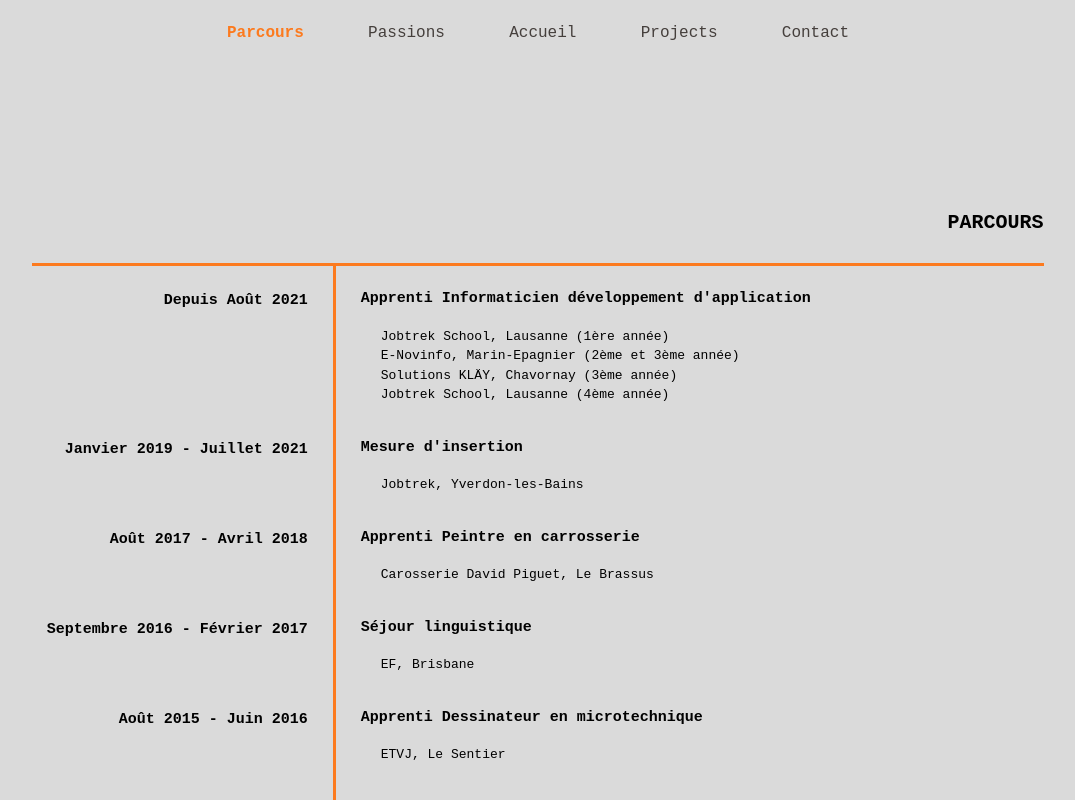
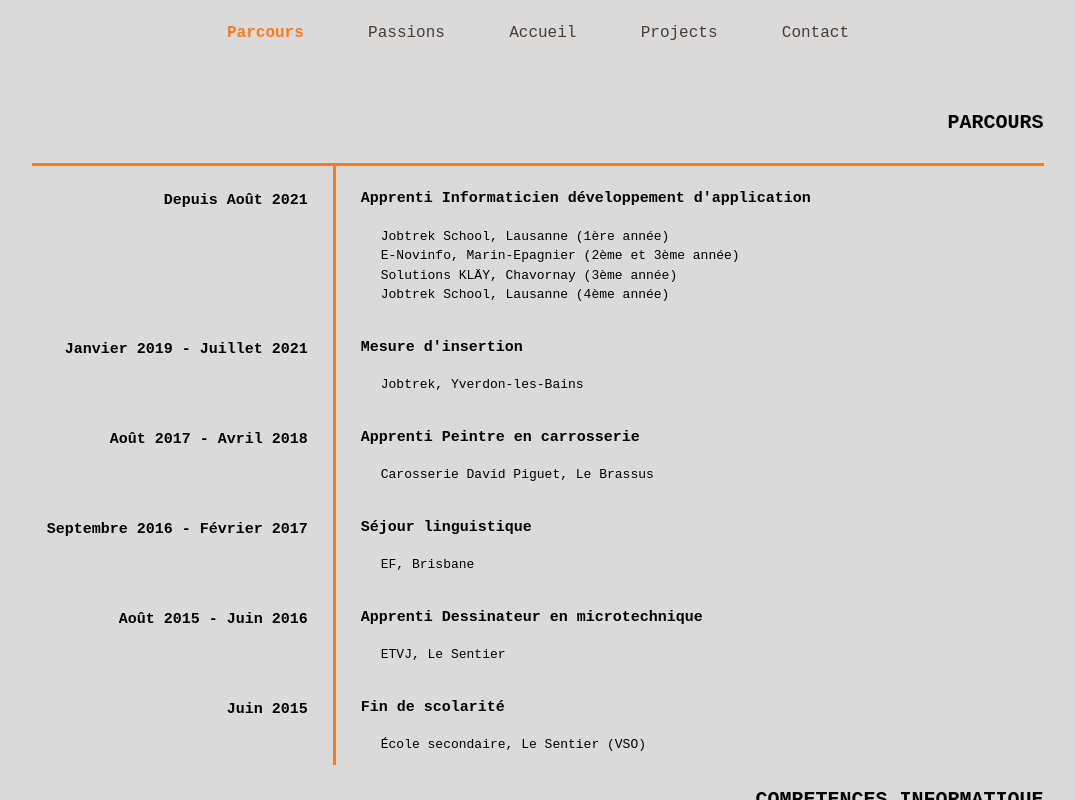
Before and after one commit to ColinRgm/myReactPortfolio, a React (Vite) app: page /parcours in a window 1280 px wide. Shown: the top 800 px of the page, without its empty margins (102-1177 px from the left). Built offline with nearby package versions, Linux system fonts and the light colour scheme.

Commit message:
style: edit the bottom and top margin

```diff
--- a/src/pages/ParcoursPage.jsx
+++ b/src/pages/ParcoursPage.jsx
@@ -5,8 +5,8 @@ function ParcoursPage() {
 
     const content = {
         justifyItems: "center",
-        marginTop: "150px",
-        marginBottom: "50px",
+        marginTop: "50px",
+        marginBottom: "100px",
 
         grid: {
             width: "80%",
--- a/src/pages/PassionsPage.jsx
+++ b/src/pages/PassionsPage.jsx
@@ -8,8 +8,8 @@ function PassionsPage() {
 
     const content = {
         justifyItems: "center",
-        marginTop: "150px",
-        marginBottom: "50px",
+        marginTop: "50px",
+        marginBottom: "100px",
     }
 
 
```
